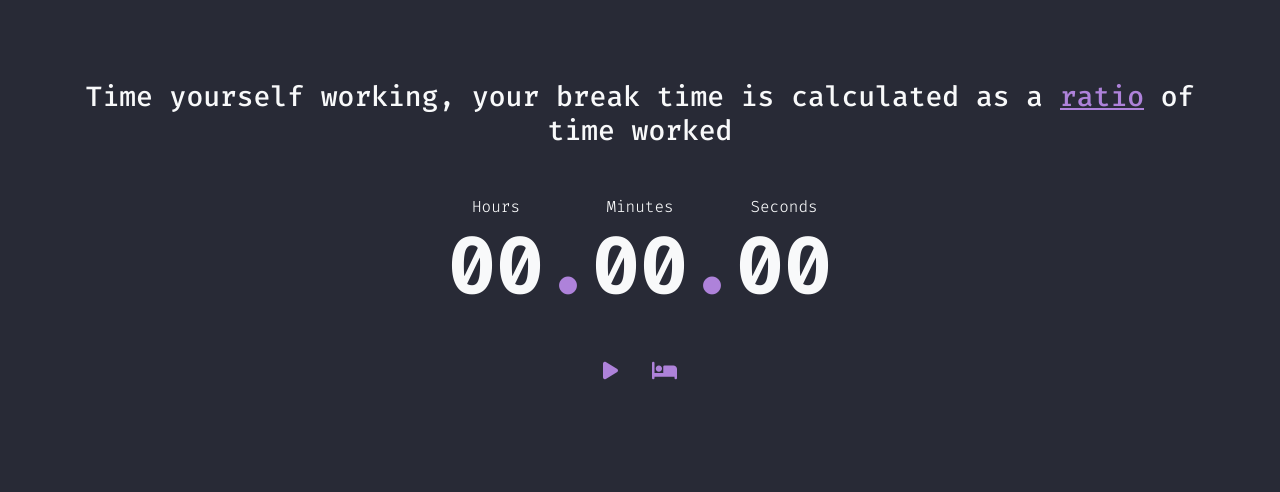
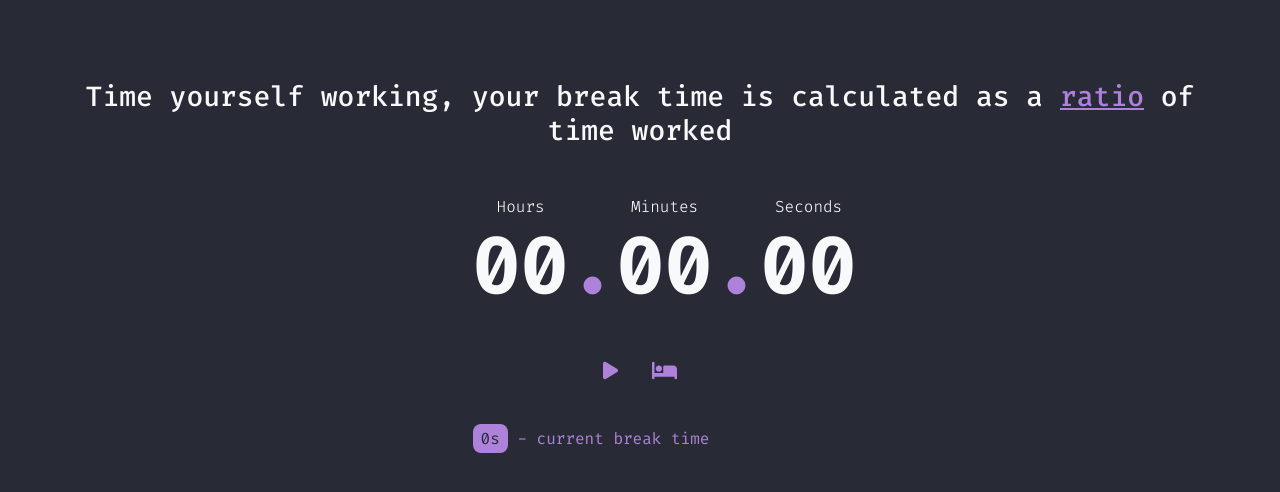
Before and after one commit to ammar-ahmed22/FlowmodoroV2, a React (Create React App) app in the folder client/: page / in a window 1280 px wide. Shown: the top 492 px of the page. Built offline with nearby package versions, Linux system fonts and the light colour scheme.

Commit message:
UI updates

```diff
--- a/client/src/components/Indicator.js
+++ b/client/src/components/Indicator.js
@@ -1,20 +1,20 @@
 import React, { useEffect } from "react";
 import "../css/Indicator.css";
+import { displayCalcBreak } from "../utils/time";
 
 const Indicator = ({ isBreak, elapsed, workTime }) => {
-    useEffect(()=>{
-        if (isBreak){
-            const movingBar = document.querySelector(".moving-bar")
+  useEffect(() => {
+    if (isBreak) {
+      const movingBar = document.querySelector(".moving-bar");
       const percentage = ((workTime - elapsed) / workTime) * 100;
 
-            if (percentage !== 0){
-                movingBar.style.width = `${percentage}%`
-            }else{
+      if (percentage !== 0) {
+        movingBar.style.width = `${percentage}%`;
+      } else {
         movingBar.style.display = "none";
       }
-
     }
-    }, [isBreak, elapsed, workTime])
+  }, [isBreak, elapsed, workTime]);
   if (isBreak) {
     return (
       <div className="static-bar">
@@ -22,7 +22,16 @@ const Indicator = ({ isBreak, elapsed, workTime }) => {
       </div>
     );
   } else {
-    return <div></div>;
+    // TODO: Make this time divided by ratio
+    const display = displayCalcBreak(elapsed);
+    return (
+      <div className="curr-break">
+        <span className="text-primary">
+          <span className="calc-break px-2 py-1">{display}</span> - current
+          break time
+        </span>
+      </div>
+    );
   }
 };
 
--- a/client/src/components/Timer.js
+++ b/client/src/components/Timer.js
@@ -1,23 +1,14 @@
 import React from 'react';
 import "../css/Timer.css";
+import { secondsToHMS } from '../utils/time';
 
 const Timer = ({ elapsed, isBreak, workTime }) => {
 
-    const secondsToHMS = (secs) =>{
-        const h = Math.floor(secs / 3600);
-        const m = Math.floor(secs % 3600 / 60);
-        const s = Math.floor(secs % 3600 % 60);
 
-        return {
-            hours: h < 10 ? `0${h}` : h,
-            minutes: m < 10 ? `0${m}` : m,
-            seconds: s < 10 ? `0${s}` : s
-        };
-    }
 
     const { hours, minutes, seconds } = secondsToHMS(isBreak ? (workTime - elapsed) : elapsed);
     return (
-        <div className="timer d-flex justify-content-center">
+        <div className="timer d-flex justify-content-between">
             <div className="timer-value d-flex flex-column align-items-center">
                 <span className="text-light fw-light">Hours</span>
                 <span className="text-light fw-bold display-1">{hours}</span>
--- a/client/src/css/Indicator.css
+++ b/client/src/css/Indicator.css
@@ -1,5 +1,5 @@
 .static-bar{
-    width: 50%;
+    width: 30%;
     height: 3vh;
     border: 2px solid var(--primary);
     border-radius: .5rem;
@@ -19,3 +19,15 @@
     border: 2px solid var(--primary);
     transition: all .35s ease;
 }
+
+.curr-break{
+    width: 30%;
+    text-align: left;
+    margin-top: 5vh;
+}
+
+.calc-break{
+    color: var(--dark);
+    background-color: var(--primary);
+    border-radius: .5rem;
+}
--- a/client/src/css/Timer.css
+++ b/client/src/css/Timer.css
@@ -1,4 +1,4 @@
 .timer{
-    width: 70%;
+    width: 30%;
     margin-top: 5vh;
 }
--- /dev/null
+++ b/client/src/utils/time.js
@@ -0,0 +1,27 @@
+export const secondsToHMS = (secs) =>{
+    const h = Math.floor(secs / 3600);
+    const m = Math.floor(secs % 3600 / 60);
+    const s = Math.floor(secs % 3600 % 60);
+
+    return {
+        hours: h < 10 ? `0${h}` : h,
+        minutes: m < 10 ? `0${m}` : m,
+        seconds: s < 10 ? `0${s}` : s
+    };
+}
+
+export const displayCalcBreak = (elapsed) =>{
+    const hours = Math.floor(elapsed / 3600);
+    const minutes = Math.floor(elapsed % 3600 / 60);
+    const seconds = Math.floor(elapsed % 3600 % 60);
+
+    if (seconds && !minutes && !hours){
+        return `${seconds}s`
+    }else if (seconds && minutes && !hours){
+        return `${minutes}m ${seconds}s`
+    }else if (seconds && minutes && hours){
+        return `${hours}h ${minutes}m ${seconds}s`;
+    }else{
+        return '0s'
+    }
+}
```
Lines whose indentation alone changed are shown as unchanged.
